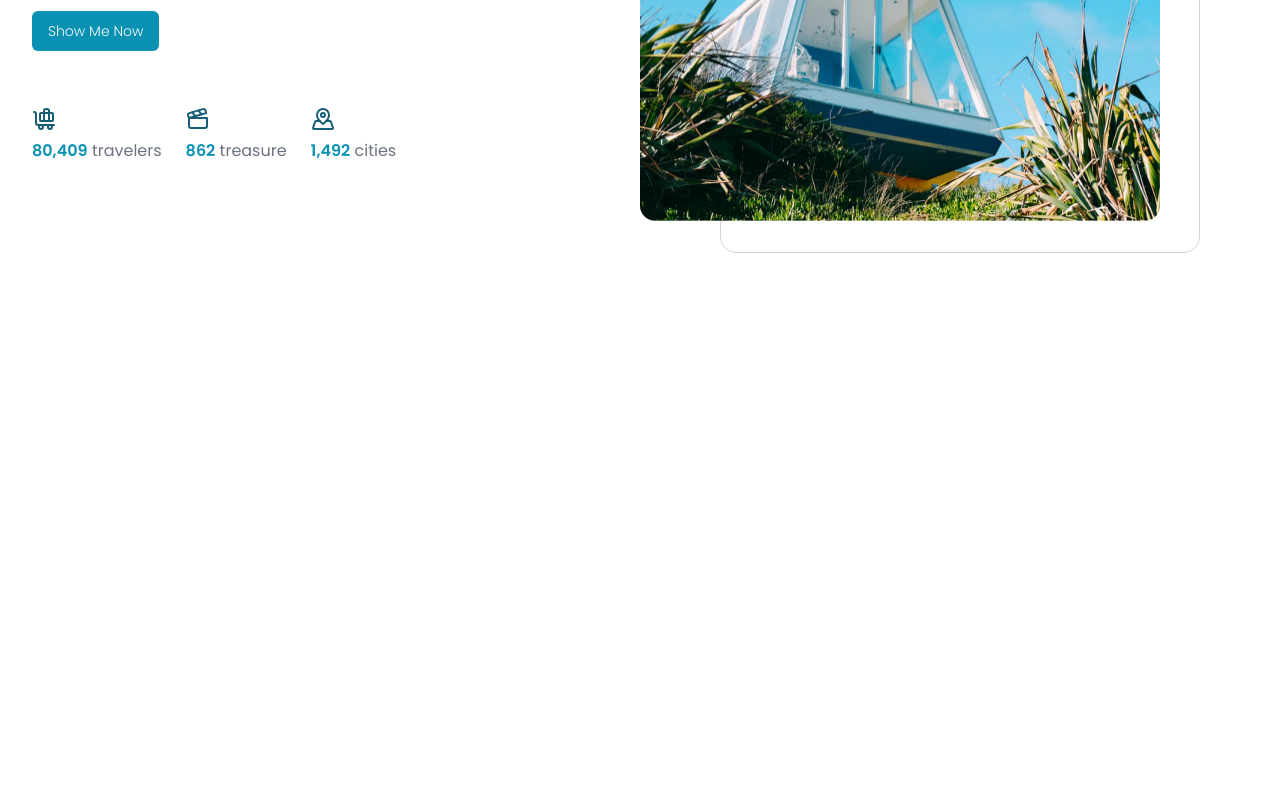
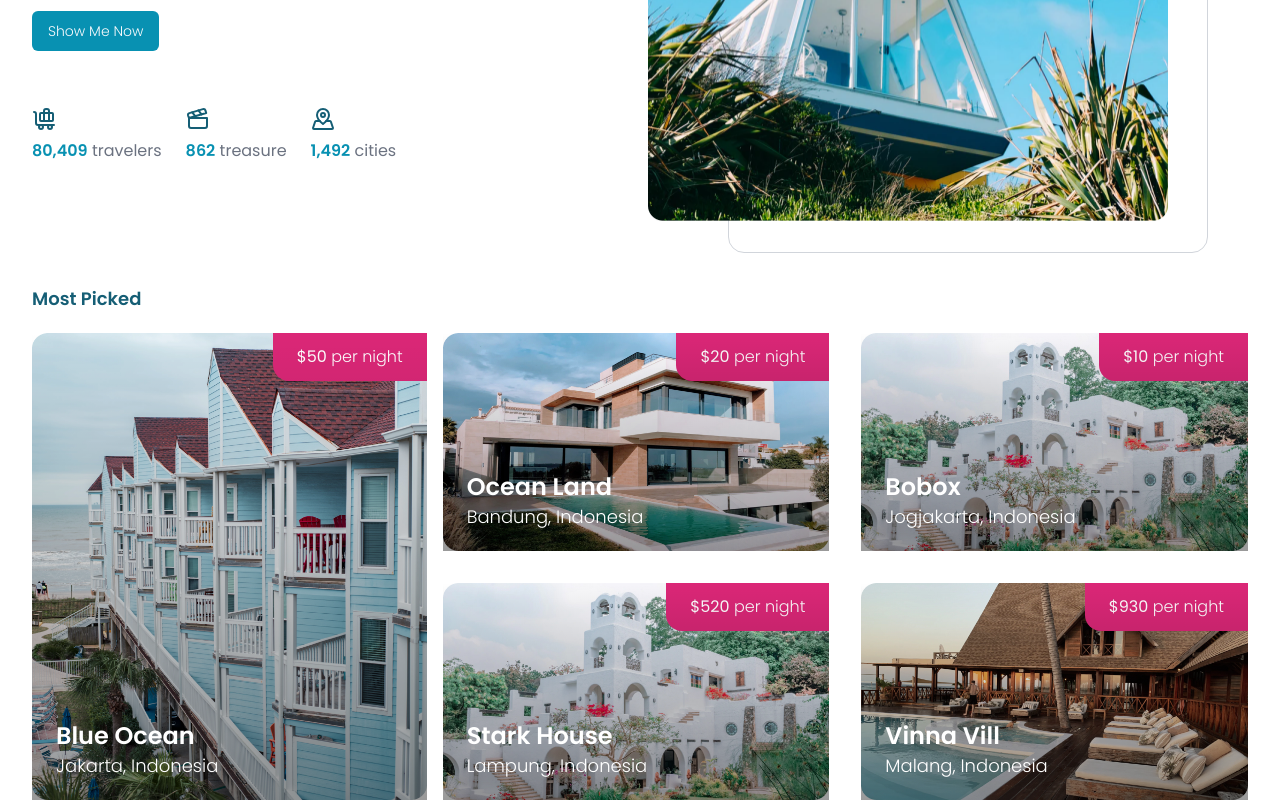
Before and after one commit to terrell511/Staycation-Next, a Next.js app: page / in a window 1280 px wide. Shown: the part 297-1097 px from the top of the page. Before the commit the page ends 800 px from the top, so only its background shows below. Built offline with nearby package versions, Linux system fonts and the light colour scheme.

Commit message:
feat: slicing most picked

```diff
--- a/src/app/page.tsx
+++ b/src/app/page.tsx
@@ -57,15 +57,142 @@ export default function Home() {
             </div>
           </div>
         </div>
-        <div className="col-span-1">
+        <div className="col-span-1 flex justify-end">
           <div className="relative w-[520px] h-[410px]">
             <Image
+              className="absolute !-left-20"
               src="/hero-landing.png"
               fill
               priority
               alt="hero-landing-page"
             />
-            <div className=" w-[480px] h-[410px] border border-gray-300 absolute -bottom-8 -z-10 rounded-2xl left-20"></div>
+            <div className=" w-[480px] h-[410px] border border-gray-300 absolute -bottom-8 -z-10 rounded-2xl left-0"></div>
+          </div>
+        </div>
+      </div>
+
+      {/* Most Picked - section */}
+      <div className="mt-16">
+        <p className="text-lg text-cyan-800 font-semibold">Most Picked</p>
+        <div className="grid grid-cols-12 gap-4 mt-5">
+          <div className="col-span-4">
+            <div className="relative w-full h-full">
+              <Image
+                src="/most-picked/most-picked-big.png"
+                fill
+                priority
+                alt="most-picked-1"
+              />
+              <div className="absolute top-0 right-0 bg-pink-600 px-6 py-3 rounded-es-2xl">
+                <p className="font-light text-white">
+                  <strong>$50</strong> per night
+                </p>
+              </div>
+              <div className="absolute bottom-2 left-0 px-6 py-3 z-10">
+                <p className="font-semibold text-white text-2xl">Blue Ocean</p>
+                <p className="font-light text-white text-lg">
+                  Jakarta, Indonesia
+                </p>
+              </div>
+
+              <div className="bg-gradient-to-t from-black/40 w-full h-full top-0 z-[1] absolute"></div>
+            </div>
+          </div>
+          <div className="col-span-8 grid grid-cols-2 gap-8">
+            <div className="col-span-1 space-y-8">
+              <div className="relative aspect-video">
+                <Image
+                  src="/most-picked/pic-1.jpg"
+                  fill
+                  priority
+                  alt="most-picked-1"
+                />
+                <div className="absolute top-0 right-0 bg-pink-600 px-6 py-3 rounded-es-2xl">
+                  <p className="font-light text-white">
+                    <strong>$20</strong> per night
+                  </p>
+                </div>
+                <div className="absolute bottom-2 left-0 px-6 py-3 z-10">
+                  <p className="font-semibold text-white text-2xl">
+                    Ocean Land
+                  </p>
+                  <p className="font-light text-white text-lg">
+                    Bandung, Indonesia
+                  </p>
+                </div>
+
+                <div className="bg-gradient-to-t from-black/40 w-full h-full top-0 z-[1] absolute"></div>
+              </div>
+              <div className="relative aspect-video">
+                <Image
+                  src="/most-picked/pic-2.jpg"
+                  fill
+                  priority
+                  alt="most-picked-1"
+                />
+                <div className="absolute top-0 right-0 bg-pink-600 px-6 py-3 rounded-es-2xl">
+                  <p className="font-light text-white">
+                    <strong>$520</strong> per night
+                  </p>
+                </div>
+                <div className="absolute bottom-2 left-0 px-6 py-3 z-10">
+                  <p className="font-semibold text-white text-2xl">
+                    Stark House
+                  </p>
+                  <p className="font-light text-white text-lg">
+                    Lampung, Indonesia
+                  </p>
+                </div>
+
+                <div className="bg-gradient-to-t from-black/40 w-full h-full top-0 z-[1] absolute"></div>
+              </div>
+            </div>
+            <div className="col-span-1 space-y-8">
+              <div className="relative aspect-video">
+                <Image
+                  src="/most-picked/pic-2.jpg"
+                  fill
+                  priority
+                  alt="most-picked-1"
+                />
+                <div className="absolute top-0 right-0 bg-pink-600 px-6 py-3 rounded-es-2xl">
+                  <p className="font-light text-white">
+                    <strong>$10</strong> per night
+                  </p>
+                </div>
+                <div className="absolute bottom-2 left-0 px-6 py-3 z-10">
+                  <p className="font-semibold text-white text-2xl">Bobox</p>
+                  <p className="font-light text-white text-lg">
+                    Jogjakarta, Indonesia
+                  </p>
+                </div>
+
+                <div className="bg-gradient-to-t from-black/40 w-full h-full top-0 z-[1] absolute"></div>
+              </div>
+              <div className="relative aspect-video">
+                <Image
+                  src="/most-picked/pic.jpg"
+                  fill
+                  priority
+                  alt="most-picked-1"
+                />
+                <div className="absolute top-0 right-0 bg-pink-600 px-6 py-3 rounded-es-2xl">
+                  <p className="font-light text-white">
+                    <strong>$930</strong> per night
+                  </p>
+                </div>
+                <div className="absolute bottom-2 left-0 px-6 py-3 z-10">
+                  <p className="font-semibold text-white text-2xl">
+                    Vinna Vill
+                  </p>
+                  <p className="font-light text-white text-lg">
+                    Malang, Indonesia
+                  </p>
+                </div>
+
+                <div className="bg-gradient-to-t from-black/40 w-full h-full top-0 z-[1] absolute"></div>
+              </div>
+            </div>
           </div>
         </div>
       </div>
```
Also changed, not shown: public/most-picked/most-picked-big.png (renamed from public/most-picked/mos-picked-big.png).
